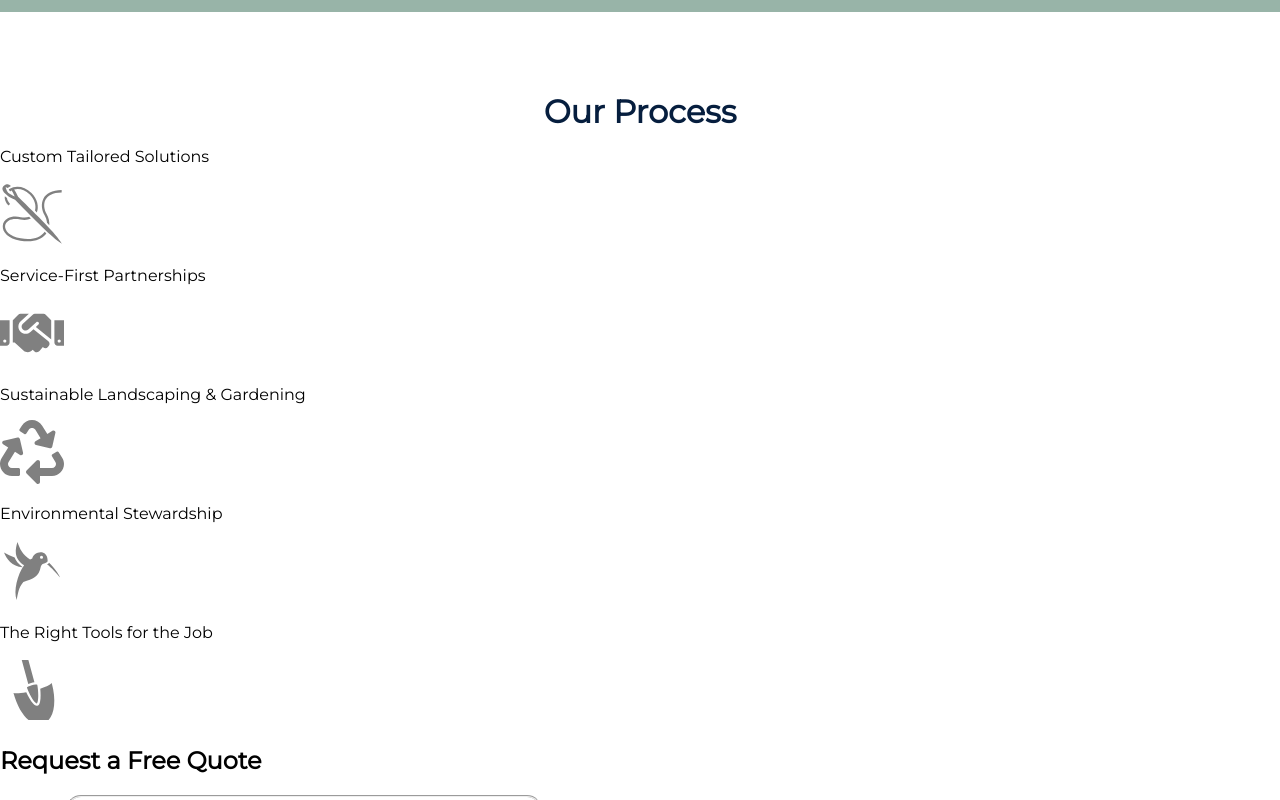
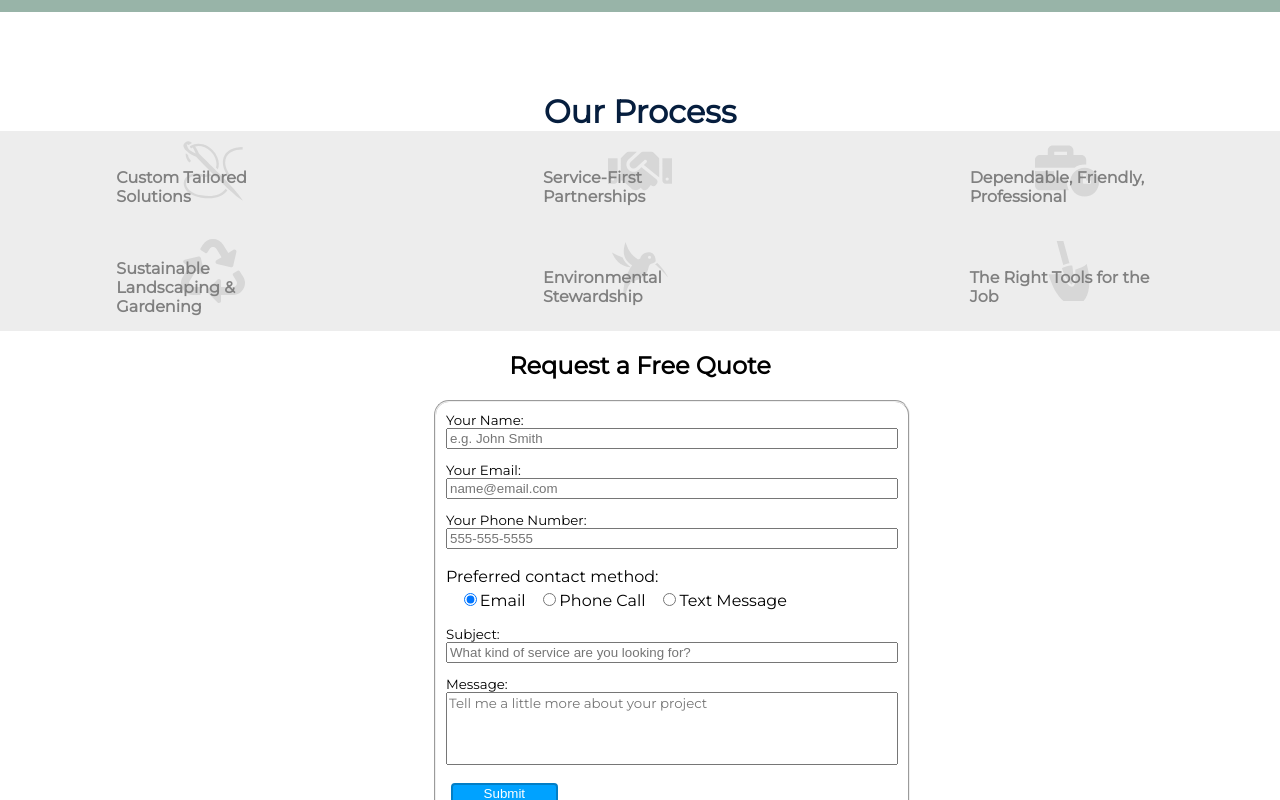
Before and after one commit to craig-mcgowan/dm-gardens-site, a Next.js app: page / in a window 1280 px wide. Shown: the part 1380-2180 px from the top of the page. Built offline with nearby package versions, Linux system fonts and the light colour scheme.

Commit message:
updates services

```diff
--- a/components/ContactForm.js
+++ b/components/ContactForm.js
@@ -75,7 +75,7 @@ const ContactForm = (props) => {
   }, [isSubmitSuccessful, reset]);
 
   return (
-    <section id="Contact">
+    <section className={styles.contactForm} id="Contact">
       <h2>Request a Free Quote</h2>
       <form
         onSubmit={handleSubmit(sendEmail)}
--- a/components/mission/Mission.module.css
+++ b/components/mission/Mission.module.css
@@ -10,5 +10,70 @@
 
 .serviceIcon{
   font-size: 4rem;
-  color: gray
+  color: rgba(128, 128, 128, 0.209);
+  position: absolute;
+  top: 40%;
+  left: 50%;
+  transform: translate(-50%, -50%);
+
+
 }
+
+.valuesContainer{
+  width: 100vw;
+  display: flex;
+  flex-wrap: wrap;
+  background-color: rgb(237, 237, 237);
+  justify-content: space-around;
+}
+
+.servicesContainer {
+  width: 100vw;
+  display: flex;
+  flex-wrap: wrap;
+  background-color: rgb(237, 237, 237);
+  justify-content: space-around;
+}
+
+.valueCard {
+  width: 45vw;
+  /* max-height: 40em; */
+  height:5rem;
+  display: flex;
+  position: relative;
+  padding: 10px 2px;
+
+
+}
+
+.valueLabel {
+  position: absolute;
+  top: 40%;
+  left: 50%;
+  transform: translate(-50%, -50%);
+  font-size: .9rem;
+  font-weight: 800;
+  z-index: 1;
+
+}
+
+.serviceThumb {
+  max-width: 100%;
+  object-fit: cover;
+  filter:brightness(50%);
+}
+
+.serviceThumb:hover {
+  filter:none;
+  transition-duration: 200ms;
+}
+
+@media (width >= 768px) {
+  .valueLabel {
+    font-size: 1rem;
+     color: rgba(128, 128, 128)
+  }
+  .valueCard {
+    max-width: 30%;
+  }
+}
--- a/components/mission/mission.jsx
+++ b/components/mission/mission.jsx
@@ -2,7 +2,6 @@ import styles from './Mission.module.css'
 import values from '../../public/values'
 import React from 'react'
 import { IconContext } from 'react-icons'
-import ContactForm from '../ContactForm'
 
 
 export default function Mission(props) {
@@ -16,7 +15,7 @@ export default function Mission(props) {
 
           return (
             <div className={styles.valueCard}>
-              <p>{value}</p>
+              <p className={styles.valueLabel}>{value}</p>
               <IconContext.Provider value={{ className: styles.serviceIcon }}>
                 <Icon />
               </IconContext.Provider>
--- a/components/services/services.jsx
+++ b/components/services/services.jsx
@@ -3,7 +3,6 @@ import services from "../../public/services";
 import ServiceCard from './serviceCard';
 
 export default function Services(props) {
-
 
   return (
     <section className={styles.services} id="Services">
--- a/public/values.js
+++ b/public/values.js
@@ -14,6 +14,14 @@ const values = [
       "We are a service-first company, and our customers’ satisfaction is our top priority. We take great pride in creating and maintaining landscapes and we are always happy to answer any questions before, during or after the completion of a project.",
     icon: FaHandshake,
   },
+
+  {
+    value: "Dependable, Friendly, Professional",
+    blurb:
+      "Your time is valuable, and you deserve a garden professional who communicates clearly and works with your schedule. We go above and beyond to give accurate timelines and stick to them.",
+    icon: FaBusinessTime,
+  },
+
   {
     value: "Sustainable Landscaping & Gardening",
     blurb:
--- a/styles/ContactForm.module.css
+++ b/styles/ContactForm.module.css
@@ -1,4 +1,4 @@
-.contactSection {
+.contactForm {
   display: flex;
   flex-direction: column;
   align-items: center;
```
